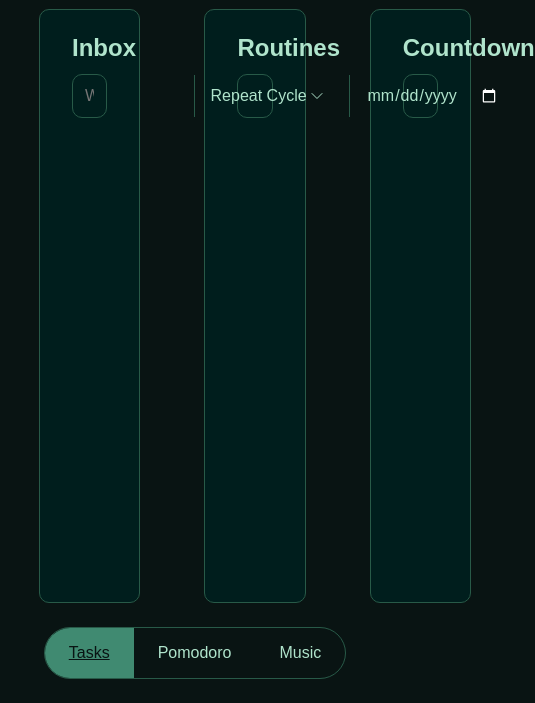
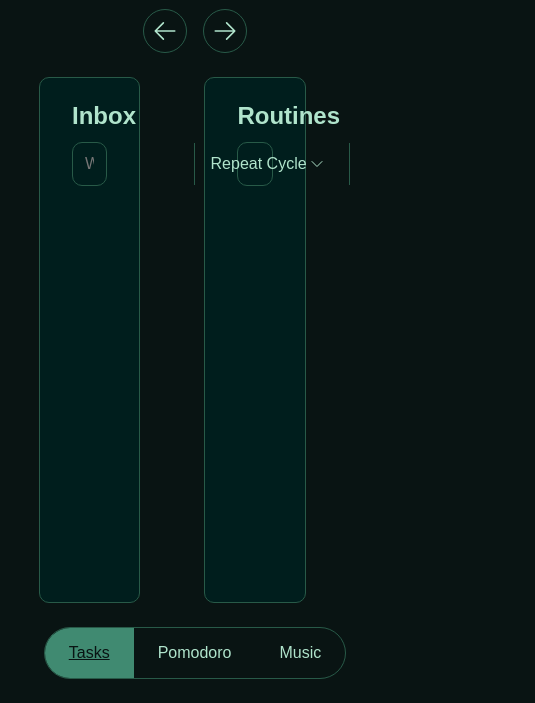
Before and after one commit to mrgeex/geextask, a website built with Parcel: page index.html in a window 390 px wide. Shown: the part 141-844 px from the top of the page, 535 px wide, since content can reach past the window. Built offline with nearby package versions, Linux system fonts and the light colour scheme; files whose address does not match are found by name.

Commit message:
Responsiveness >> Tasks >> Init mediaqueries file
- Added svg left/right arrow buttons
- Added media queries for tasks containers

```diff
--- a/index.html
+++ b/index.html
@@ -9,6 +9,7 @@
     <meta http-equiv="X-UA-Compatible" content="ie=edge" />
     <link rel="stylesheet" href="src/css/fonts.css" />
     <link rel="stylesheet" href="src/css/style.css" />
+    <link rel="stylesheet" href="src/css/mediaqueries.css" />
     <script type="module" src="src/js/controller.js"></script>
     <title>Geex Task</title>
   </head>
@@ -45,6 +46,37 @@
           </div>
         </div>
       </header>
+
+      <div class="tasks__slide--btn flex">
+        <svg
+          xmlns="http://www.w3.org/2000/svg"
+          fill="none"
+          viewBox="0 0 24 24"
+          stroke-width="1.5"
+          stroke="currentColor"
+          class="btn__left"
+        >
+          <path
+            stroke-linecap="round"
+            stroke-linejoin="round"
+            d="M10.5 19.5 3 12m0 0 7.5-7.5M3 12h18"
+          />
+        </svg>
+        <svg
+          xmlns="http://www.w3.org/2000/svg"
+          fill="none"
+          viewBox="0 0 24 24"
+          stroke-width="1.5"
+          stroke="currentColor"
+          class="btn__right"
+        >
+          <path
+            stroke-linecap="round"
+            stroke-linejoin="round"
+            d="M13.5 4.5 21 12m0 0-7.5 7.5M21 12H3"
+          />
+        </svg>
+      </div>
 
       <main class="app flex">
         <!--        <div class="todo__inbox todo flex">-->
@@ -90,8 +122,8 @@
       <nav class="nav flex">
         <ul class="flex">
           <li class="active__tab"><a href="#tasks">Tasks</a></li>
-          <li><a href="#pomodoro">Pomodoro</a></li>
-          <li><a href="#music">Music</a></li>
+          <li><a href="#pomodoro" title="SOON...">Pomodoro</a></li>
+          <li><a href="#music" title="SOON...">Music</a></li>
         </ul>
       </nav>
     </div>
--- /dev/null
+++ b/src/css/mediaqueries.css
@@ -0,0 +1,32 @@
+/* Small phones */
+@media (min-width: 480px) {
+  .todo {
+    flex: 0 0 100%;
+  }
+}
+
+/* Large phones */
+@media (min-width: 640px) {
+}
+
+/* Tablets */
+@media (min-width: 768px) {
+}
+
+/* Small laptops */
+@media (min-width: 1024px) {
+  .todo {
+    flex: 0 0 45%;
+  }
+}
+
+/* Desktops */
+@media (min-width: 1280px) {
+}
+
+/* Large screens */
+@media (min-width: 1536px) {
+  .todo {
+    flex: unset;
+  }
+}
--- a/src/css/style.css
+++ b/src/css/style.css
@@ -168,6 +168,26 @@ header .theme__switch svg {
   padding: 8px;
 }
 
+.tasks__slide--btn {
+  width: 100%;
+  gap: 16px;
+}
+
+.btn__left,
+.btn__right {
+  border: 1px solid var(--border);
+  cursor: pointer;
+
+  border-radius: 50px;
+  width: 44px;
+  padding: 8px;
+}
+
+.btn__left {
+}
+.btn__right {
+}
+
 .todo__title label {
   display: block;
   width: 100%;
@@ -178,6 +198,7 @@ header .theme__switch svg {
   justify-content: space-between;
   width: 100%;
   height: 680px;
+  overflow-x: hidden;
 }
 
 .todo {
```
